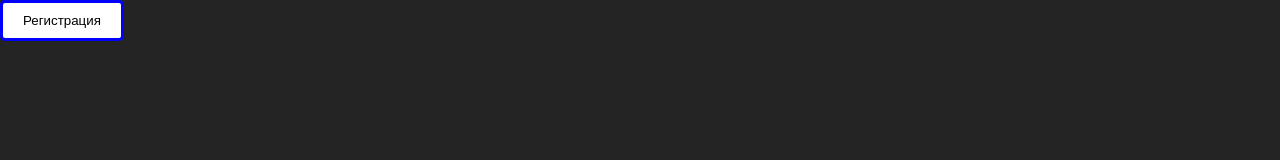
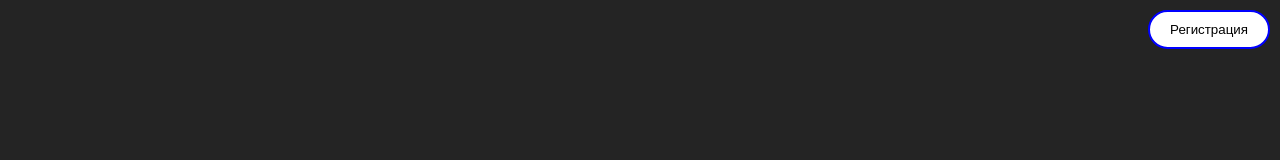
Before and after one commit to OniMinetods/webDev_lab3, a website: page index.html in a window 1280 px wide. Drawn offline with Linux system fonts and the light colour scheme.

Commit message:
fix: small fix

```diff
--- a/style.css
+++ b/style.css
@@ -1,4 +1,6 @@
 body {
+  display: flex;
+  justify-content: end;
   margin: 0;
   padding: 0;
   border: 0;
@@ -6,10 +8,11 @@ body {
 }
 
 #register {
+  margin: 10px;
   padding: 10px 20px;
-  border-radius: 5px;
+  border-radius: 20px;
   background-color: white;
-  border: 3px solid blue;
+  border: 2px solid blue;
 }
 
 .register-word {
```
